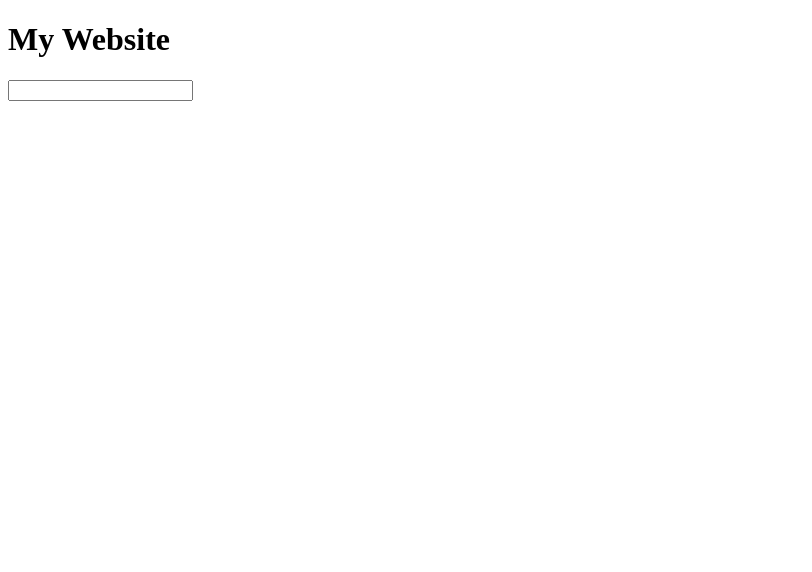
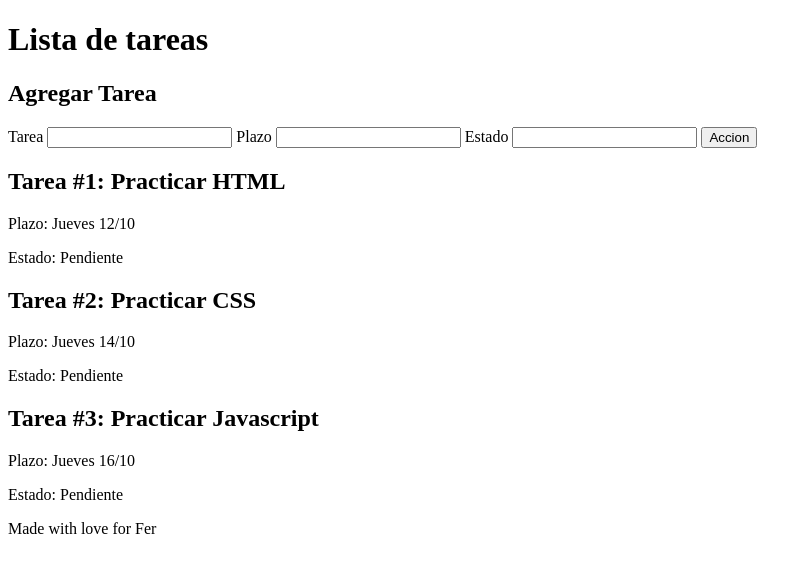
Before and after one commit to ferwargit/markdow-test, a plain HTML site: page index.html in a window 1280 px wide. Shown: the whole page, without its empty margins (0-812 px from the left). Drawn offline with Linux system fonts and the light colour scheme.

Commit message:
Carga de datos y representacion HTML

```diff
--- a/index.html
+++ b/index.html
@@ -9,27 +9,46 @@
 </head>
 <body>
     <header>
-        <h1>My Website</h1>
+        <h1>Lista de tareas</h1>
     </header>
     <main>
-        <!-- <section>
-            <button id="btn" type="button">Acción</button>
-        </section> -->
-        <section>
+        <section id="create" class="container">
+            <h2>Agregar Tarea</h2>
             <form action="">
-                <input id="search" type="text">
+                <label for="task">Tarea</label>
+                <input id="task" type="text" name="task">
+                <label for="deadline">Plazo</label>
+                <input id="deadline" type="text" name="deadline">
+                <label for="status">Estado</label>
+                <input id="status" type="text" name="status">
+                <button id="btn" type="button">Accion</button>
             </form>
         </section>
+        <section id="tasks" class="container">
+            <article class="task"></article>
+        </section>
     </main>
-       <script>
+    <footer>
+        <p>Made with love for Fer</p>
+    </footer>
+    <script src="./script.js">
 
-        const search = document.getElementById('search');
-        const header = document.querySelector('header h1');
 
-        search.addEventListener('keyup', (e,parametro) => {
-            header.innerText = e.target.value;
 
-        });
+
+
+
+
+
+
+
+        // const search = document.getElementById('search');
+        // const header = document.querySelector('header h1');
+
+        // search.addEventListener('keyup', (e,parametro) => {
+        //     header.innerText = e.target.value;
+
+        // });
 
 
         // search.addEventListener('change', (event) => {
--- /dev/null
+++ b/script.js
@@ -0,0 +1,51 @@
+const tasks = [
+    {
+        id: 1,
+        name: 'Practicar HTML',
+        deadline: 'Jueves 12/10',
+        status: 'Pendiente'
+    },
+    {
+        id: 2,
+        name: 'Practicar CSS',
+        deadline: 'Jueves 14/10',
+        status: 'Pendiente'
+    },
+    {
+        id: 3,
+        name: 'Practicar Javascript',
+        deadline: 'Jueves 16/10',
+        status: 'Pendiente'
+    },
+]
+const tasksContainer = document.getElementById('tasks');
+const taskName = document.getElementById('task');
+const taskDeadline = document.getElementById('deadline');
+const taskStatus = document.getElementById('status');
+const btn = document.getElementById('btn');
+
+function appendNewTask(task) {
+    const article = document.createElement('article');
+    article.setAttribute('class', 'task');
+    article.innerHTML = `
+        <h2>Tarea #${task.id}: ${task.name}</h2>
+        <p>Plazo: ${task.deadline}</p>
+        <p>Estado: ${task.status}</p>`;
+    tasksContainer.appendChild(article);
+}
+// 1ro mapea el tasks por cada uno de los objetos,
+// llamando a la funcion appendNewTask()
+tasks.map(task => {
+    appendNewTask(task);
+});
+
+btn.addEventListener('click', () => {
+    const newTask = {
+        id: tasks.length + 1,
+        name: taskName.value,
+        deadline: taskDeadline.value,
+        status: taskStatus.value
+    }
+    tasks.push(newTask);
+    appendNewTask(newTask);
+})
```
Also changed, not shown: 1 other file.
